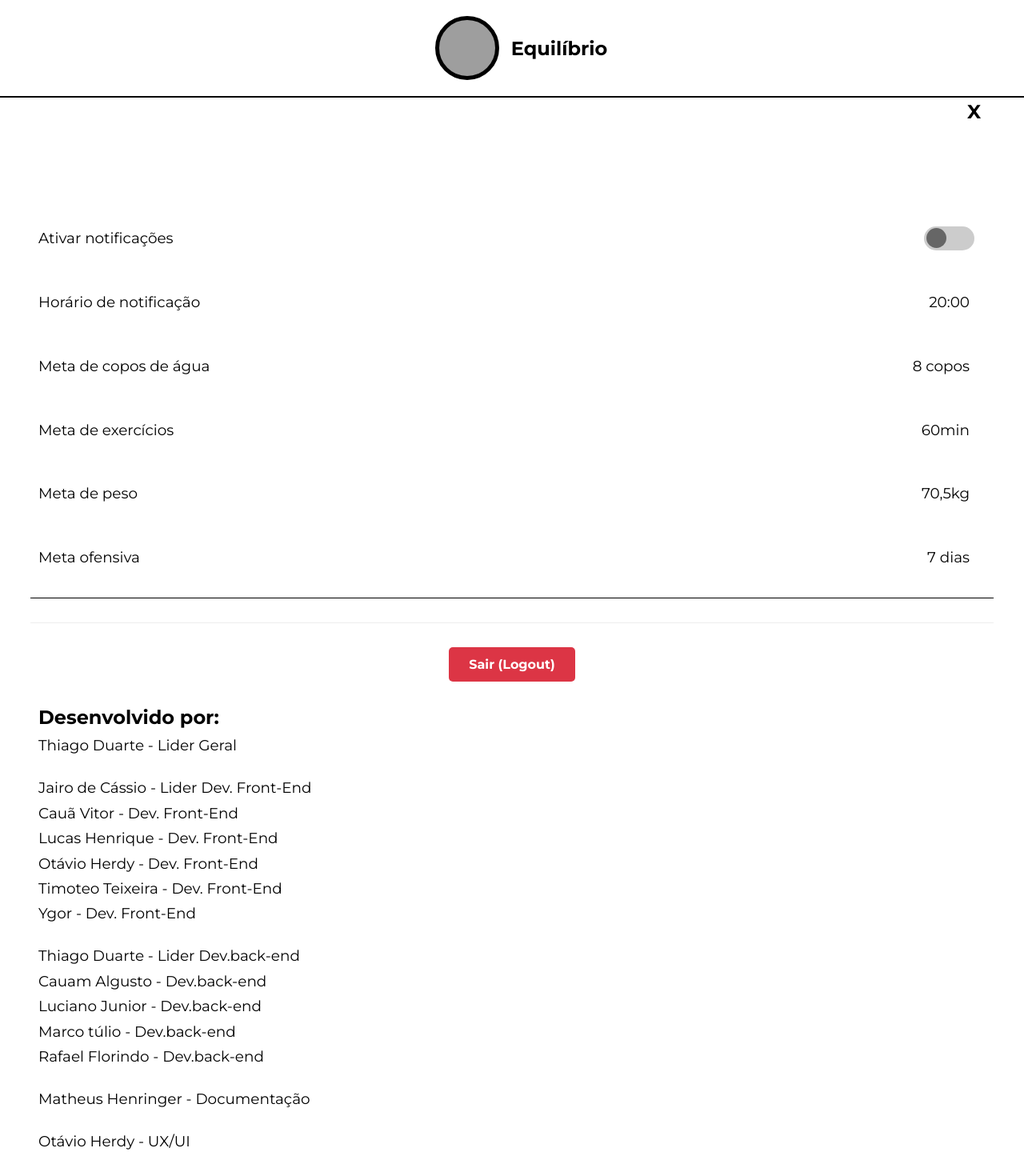
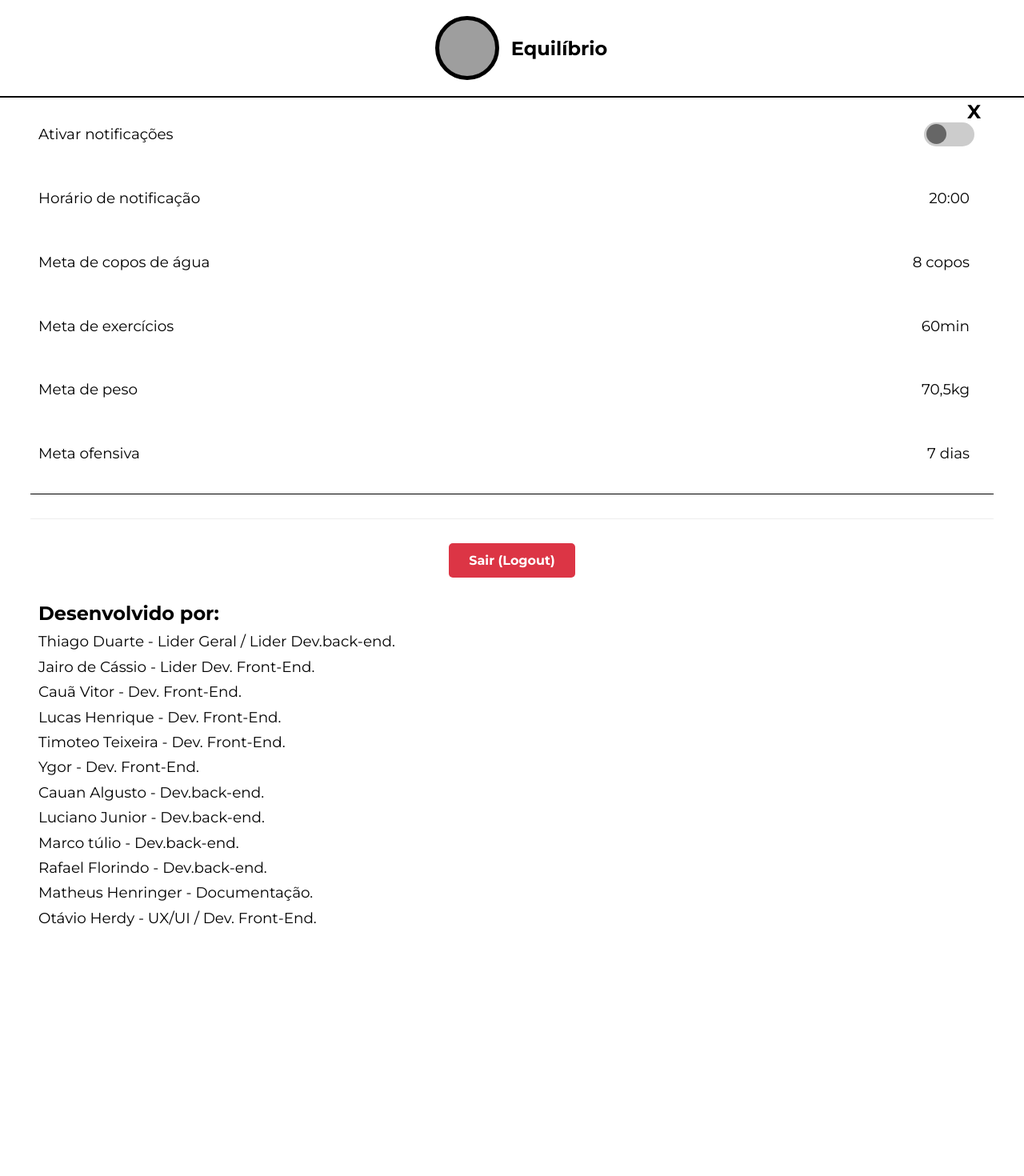
Before and after one commit to ThaigoDev/equilibrio-app-front, a React (Vite) app: page /settings in a window 1280 px wide. Shown: the top 1470 px of the page at 80% size. After the commit the page ends 1205 px from the top, so only its background shows below. Built offline with nearby package versions, Linux system fonts and the light colour scheme; sample sign-in values are in the browser's storage; grey boxes are pictures that could not be loaded.

Commit message:
atualizaçao nas confic e ofensiva

```diff
--- a/src/pages/Fogo.css
+++ b/src/pages/Fogo.css
@@ -12,23 +12,25 @@
 }
 .fogo-corpo h1{
     font-size: 25px;
-    margin-left: 8%;
+    margin-left: 20%;
+    width: 30%;
 }
 
-.fogo-caixa {
+    .fogo-caixa {
     margin-left: 30px;
     display: flex;
     flex-direction: column;
     justify-content: center;
     align-items: center;
-    width: 88%;
-}
+    width: 67%;
+    }
 
 .fogo-imagen img {
     width: 60px;
     height: 65px;
     margin-top: -40px;
     margin-left: -20px;
+
 }
 
 .fogo-imagen {
@@ -36,6 +38,7 @@
     left: var(--porcentagem);
     width: 70px;
     height: 75px;
+
 }
 
 .caixa-barra {
@@ -43,6 +46,8 @@
     height: 10px;
     width: 90%;
     position: relative;
+    margin-left: 30%;
+
 }
 
 .barra {
@@ -52,9 +57,10 @@
     width: 105%;
     border-radius: 40px;
 
+
 }
 
 .dias h3 {
     float: right;
-    margin-right: 30px;
+    margin-right: 18%;
 }
--- a/src/pages/Settings.css
+++ b/src/pages/Settings.css
@@ -101,11 +101,11 @@
 .configuracoes {
   border-bottom: solid 1px black;
   padding-bottom: 10px;
-  margin-top: 50px;
+  margin-top: 5px;
 }
 
 .ativar-notificacao {
-  margin-top: 140px;
+  margin-top: 10px;
   width: 100%;
   display: flex;
   align-items: center;
--- a/src/pages/Settings.jsx
+++ b/src/pages/Settings.jsx
@@ -94,20 +94,18 @@ function Settings({ onLogout }) {
                 <div className="desenvolvedores">
                     <h2>Desenvolvido por:</h2>
                     {/* ...lista de desenvolvedores... */}
-                    <p style={{ marginBottom: '40px' }}>Thiago Duarte - Lider Geral</p>
-                    <p>Jairo de Cássio - Lider Dev. Front-End</p>
-                    <p>Cauã Vitor - Dev. Front-End</p>
-                    <p>Lucas Henrique - Dev. Front-End</p>
-                    <p>Otávio Herdy - Dev. Front-End</p>
-                    <p>Timoteo Teixeira - Dev. Front-End</p>
-                    <p style={{ marginBottom: '40px' }}>Ygor - Dev. Front-End</p>
-                    <p>Thiago Duarte - Lider Dev.back-end</p>
-                    <p>Cauam Algusto - Dev.back-end</p>
-                    <p>Luciano Junior - Dev.back-end</p>
-                    <p>Marco túlio - Dev.back-end</p>
-                    <p style={{ marginBottom: '40px' }}>Rafael Florindo - Dev.back-end</p>
-                    <p style={{ marginBottom: '40px' }}>Matheus Henringer - Documentação</p>
-                    <p>Otávio Herdy - UX/UI</p>
+                    <p>Thiago Duarte - Lider Geral / Lider Dev.back-end.</p>
+                    <p>Jairo de Cássio - Lider Dev. Front-End.</p>
+                    <p>Cauã Vitor - Dev. Front-End.</p>
+                    <p>Lucas Henrique - Dev. Front-End.</p>
+                    <p>Timoteo Teixeira - Dev. Front-End.</p>
+                    <p>Ygor - Dev. Front-End.</p>
+                    <p>Cauan Algusto - Dev.back-end.</p>
+                    <p>Luciano Junior - Dev.back-end.</p>
+                    <p>Marco túlio - Dev.back-end.</p>
+                    <p>Rafael Florindo - Dev.back-end.</p>
+                    <p>Matheus Henringer - Documentação.</p>
+                    <p>Otávio Herdy - UX/UI / Dev. Front-End.</p>
                 </div>
             </div>
 
```
